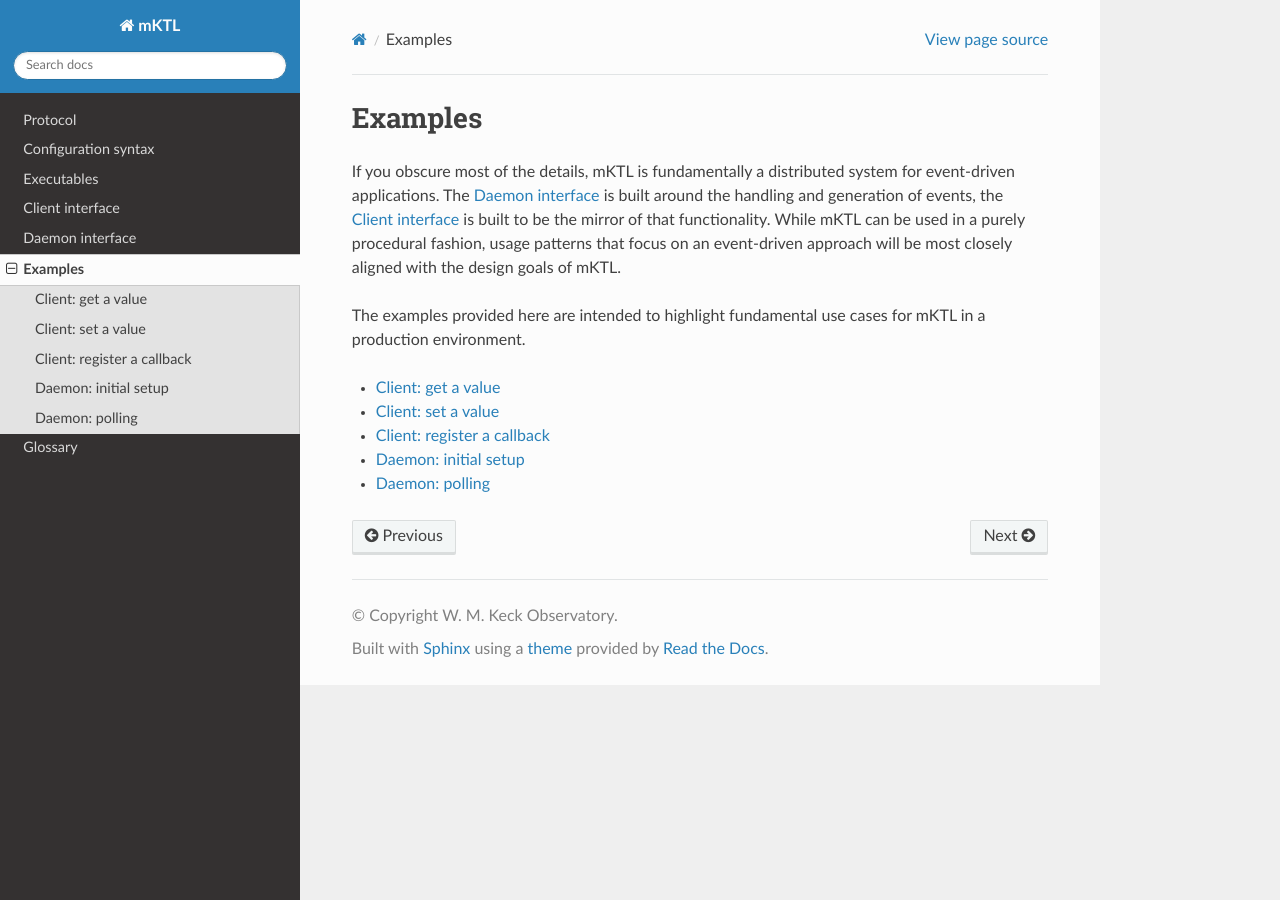
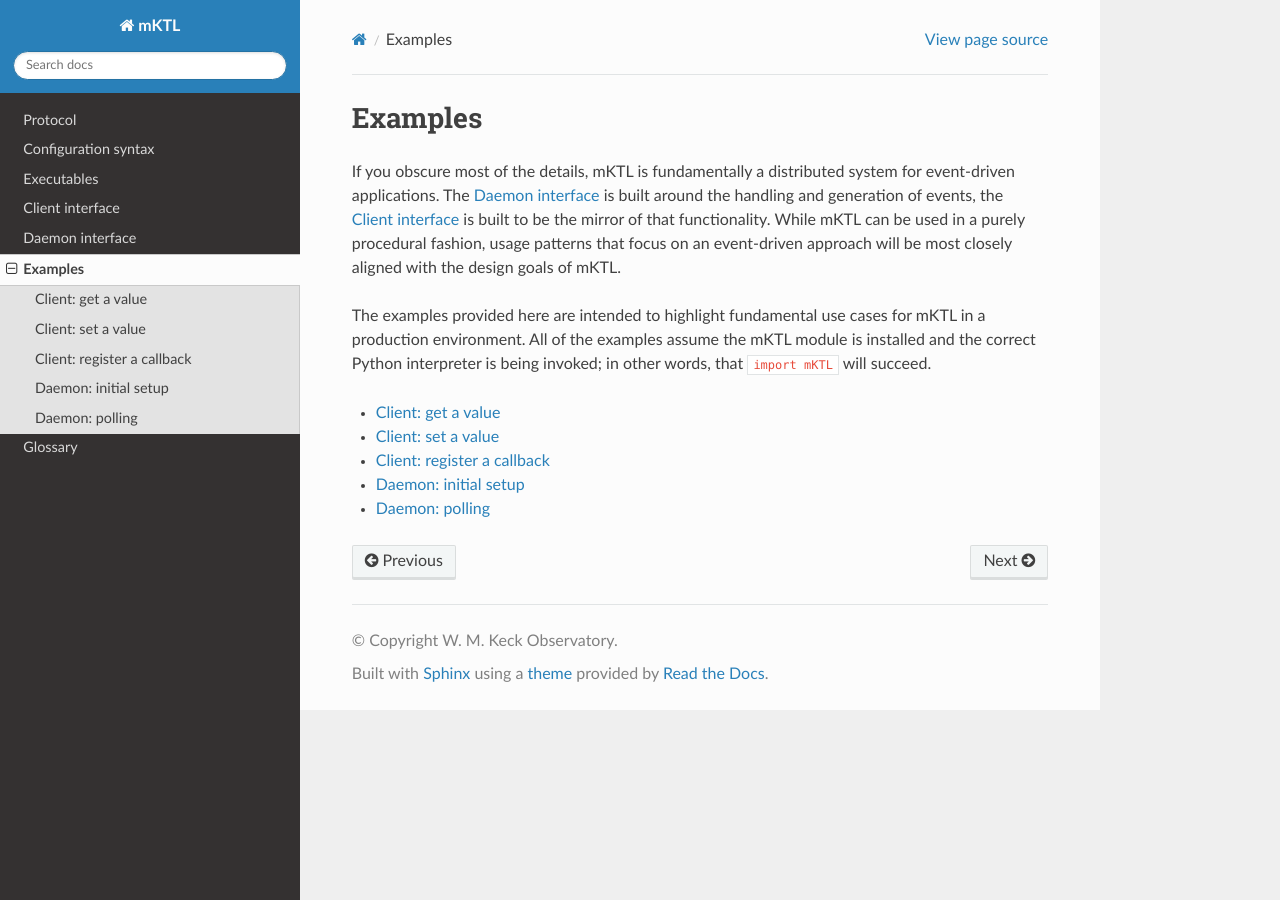
Before and after one commit to KeckObservatory/mKTL, a Sphinx documentation site: the page built from doc/examples.rst, in a window 1280 px wide. Built offline with Sphinx 7.4.7 and the Read the Docs theme 3.1.0, drawn with Linux system fonts in a browser that asks for light colours.

Commit message:
Brief mention that you need `import mKTL` to work.

```diff
--- a/doc/examples.rst
+++ b/doc/examples.rst
@@ -9,7 +9,9 @@ patterns that focus on an event-driven approach will be most closely aligned
 with the design goals of mKTL.
 
 The examples provided here are intended to highlight fundamental use cases for
-mKTL in a production environment.
+mKTL in a production environment. All of the examples assume the mKTL module
+is installed and the correct Python interpreter is being invoked; in other
+words, that ``import mKTL`` will succeed.
 
 
 .. toctree::
```
